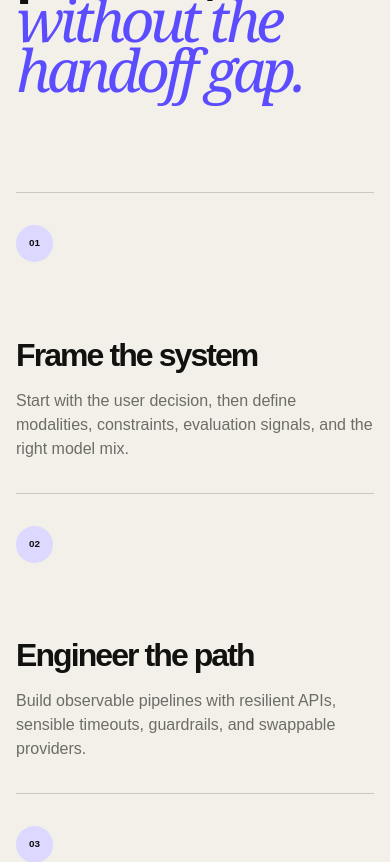
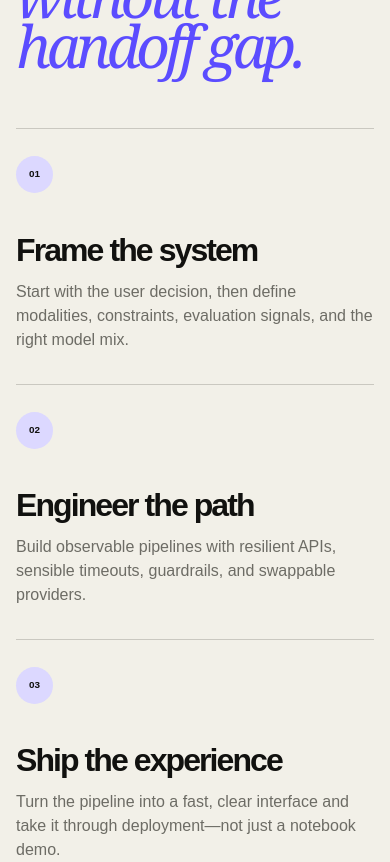
Before and after one commit to Atasatti/Portfolio, a Next.js app: page / in a window 390 px wide. Shown: the part 10360-11222 px from the top of the page. Built offline with nearby package versions, Linux system fonts and the light colour scheme.

Commit message:
Tighten approach section spacing

```diff
--- a/app/globals.css
+++ b/app/globals.css
@@ -882,7 +882,7 @@ h2 em {
 }
 
 .approach {
-  padding-block: clamp(6rem, 12vw, 11rem);
+  padding-block: clamp(4.5rem, 8vw, 7rem);
 }
 
 .section-heading.compact {
@@ -890,7 +890,7 @@ h2 em {
 }
 
 .approach-grid {
-  margin-top: 6rem;
+  margin-top: 3.5rem;
   display: grid;
   grid-template-columns: repeat(3, 1fr);
   border-top: 1px solid var(--line);
@@ -898,14 +898,14 @@ h2 em {
 }
 
 .approach-grid article {
-  min-height: 370px;
-  padding: 2rem 2.2rem 2.4rem 0;
+  min-height: 285px;
+  padding: 1.6rem 2rem 1.9rem 0;
   display: flex;
   flex-direction: column;
 }
 
 .approach-grid article + article {
-  padding-left: 2.2rem;
+  padding-left: 2rem;
   border-left: 1px solid var(--line);
 }
 
@@ -922,11 +922,11 @@ h2 em {
 
 .approach-grid h3 {
   font-size: clamp(2rem, 3vw, 3.2rem);
-  margin-top: auto;
+  margin-top: clamp(2.6rem, 4vw, 4rem);
 }
 
 .approach-grid p {
-  margin: 1.2rem 0 0;
+  margin: 0.9rem 0 0;
   max-width: 23rem;
   color: var(--muted);
 }
@@ -1353,8 +1353,8 @@ h2 em {
   }
 
   .approach-grid article {
-    min-height: 300px;
-    padding: 2rem 0;
+    min-height: 0;
+    padding: 1.7rem 0 2rem;
   }
 
   .approach-grid article + article {
```
